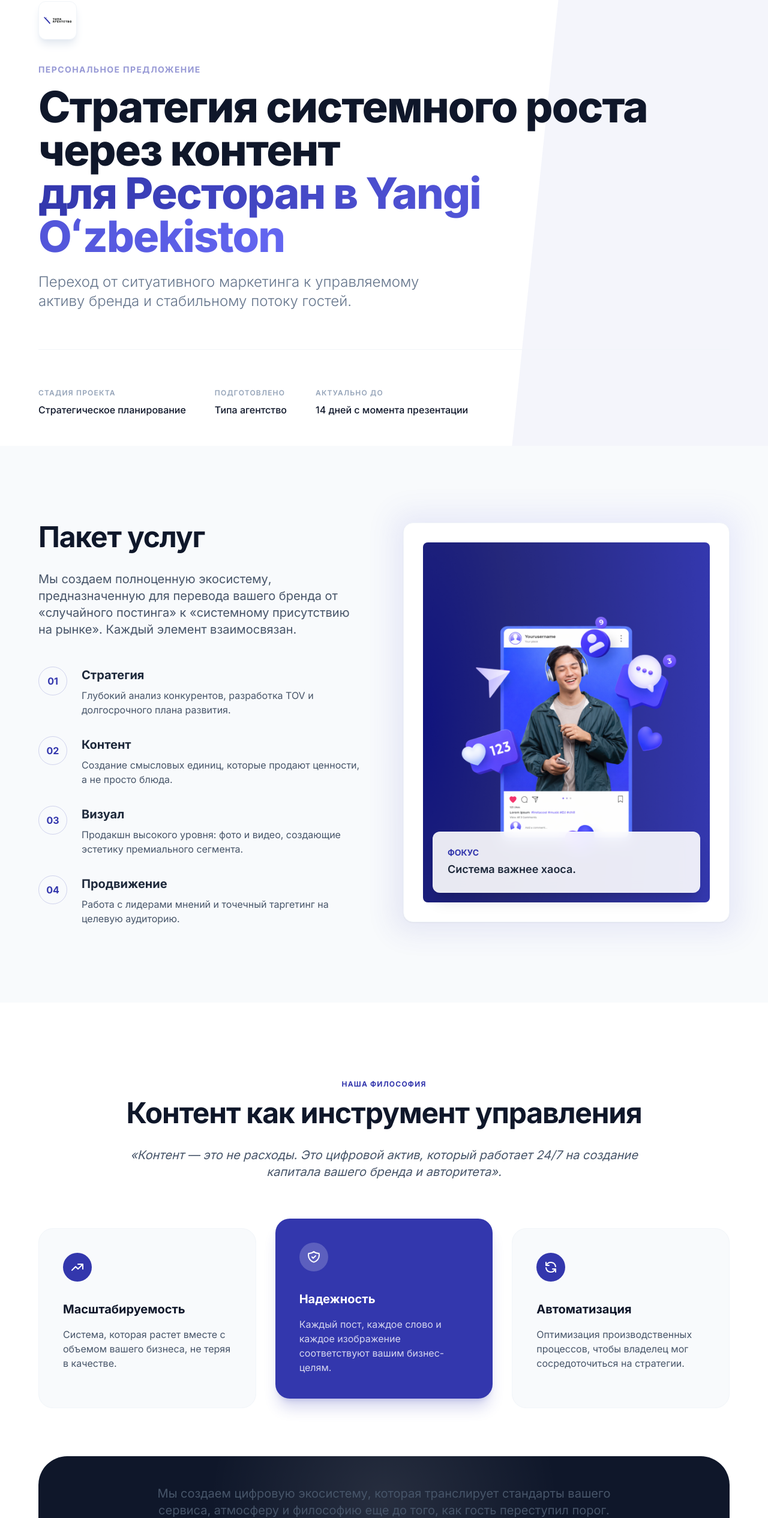
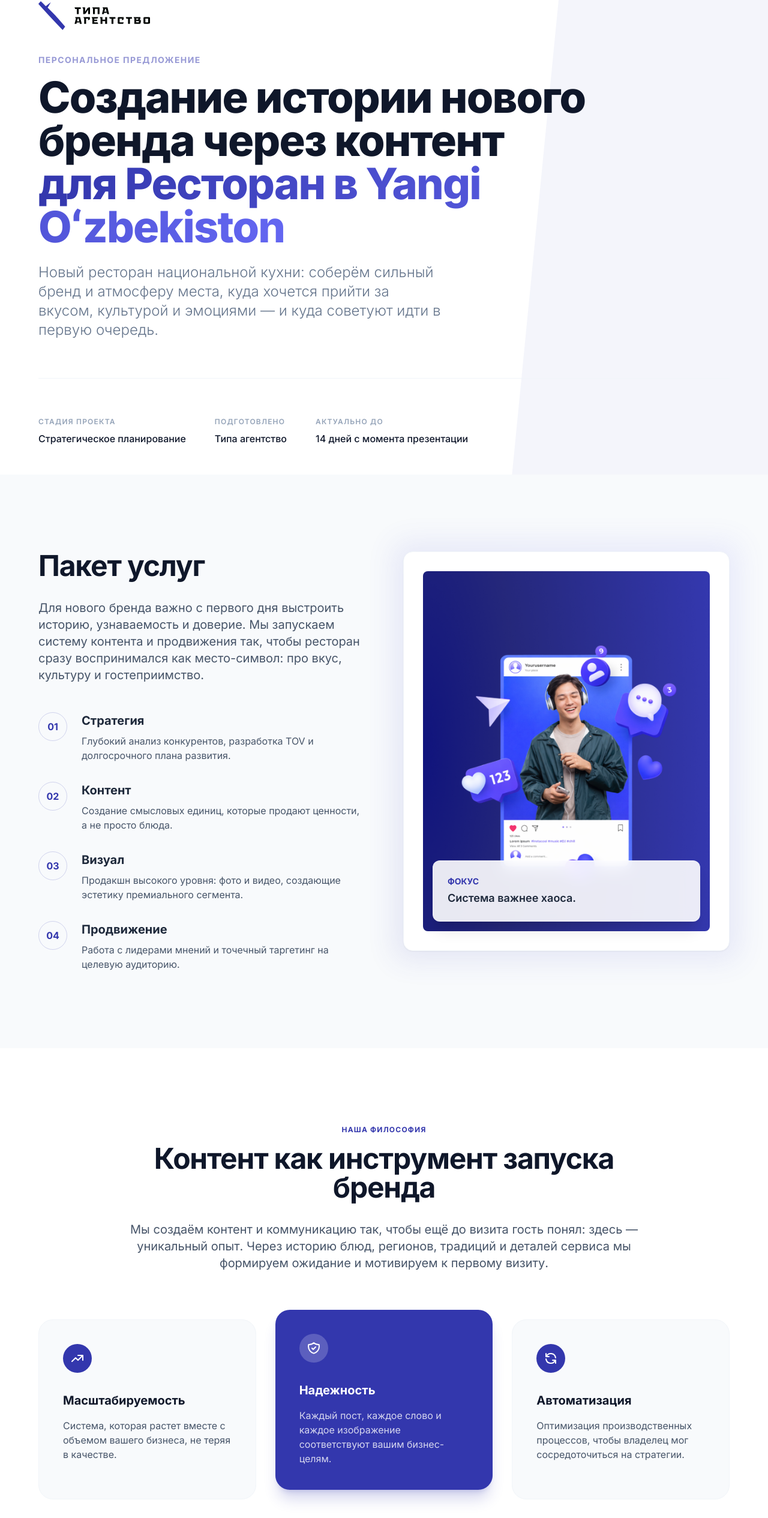
Before and after one commit to Tipo-Agency/kp.tipa.uz, a React (Vite) app: page /yangi-ozbekiston-restaurant in a window 1280 px wide. Shown: the part 78-2608 px from the top of the page at 60% size. Built offline with nearby package versions, Linux system fonts and the light colour scheme.

Commit message:
Update restaurant proposal copy and layout
- Remove boxed logo treatment and enlarge logo usage
- Update Yangi Oʻzbekiston restaurant copy, audience, rubrics, ads
- Adjust pricing layout and deliverables; remove philosophy quote

```diff
--- a/components/ProposalBlocks/GrowthTool.tsx
+++ b/components/ProposalBlocks/GrowthTool.tsx
@@ -15,8 +15,8 @@
         <div className="text-center max-w-4xl mx-auto mb-20">
           <p className="text-[#3337AD] font-bold tracking-widest uppercase mb-4 text-xs">Наша философия</p>
           <Heading2 className="mb-8">{title}</Heading2>
-          <BodyText className="text-slate-500 italic">
-            «Контент — это не расходы. Это цифровой актив, который работает 24/7 на создание капитала вашего бренда и авторитета».
+          <BodyText className="text-slate-600">
+            {description}
           </BodyText>
         </div>
 
@@ -45,13 +45,6 @@
             <p className="text-slate-600">Оптимизация производственных процессов, чтобы владелец мог сосредоточиться на стратегии.</p>
           </div>
         </div>
-
-        <div className="mt-20 p-12 bg-slate-900 rounded-[3rem] text-center text-white relative overflow-hidden">
-           <div className="absolute top-0 left-0 w-full h-full opacity-10 pointer-events-none bg-[radial-gradient(circle_at_center,_var(--tw-gradient-stops))] from-white via-transparent to-transparent"></div>
-           <BodyText className="text-slate-300 max-w-3xl mx-auto relative z-10">
-             {description}
-           </BodyText>
-        </div>
       </Container>
     </Section>
   );
--- a/components/ProposalBlocks/Hero.tsx
+++ b/components/ProposalBlocks/Hero.tsx
@@ -15,13 +15,11 @@
       <div className="absolute top-0 right-0 w-1/3 h-full bg-[#3337AD]/5 clip-path-diagonal hidden md:block" style={{ clipPath: 'polygon(20% 0, 100% 0, 100% 100%, 0% 100%)' }}></div>
       <Container className="relative z-10">
         <div className="mb-12">
-          <div className="w-16 h-16 rounded-xl flex items-center justify-center mb-10 shadow-lg shadow-slate-200 bg-white border border-slate-100 overflow-hidden">
-            <img
-              src="/лого типа агентства.svg"
-              alt="Типа агентство"
-              className="w-full h-full object-contain p-2"
-            />
-          </div>
+          <img
+            src="/лого типа агентства.svg"
+            alt="Типа агентство"
+            className="h-10 md:h-12 w-auto mb-10"
+          />
           <p className="text-[#3337AD] font-bold tracking-widest uppercase mb-4 text-sm animate-pulse">Персональное предложение</p>
           <Heading1 className="mb-6">
             {title} <br />
--- a/components/ProposalBlocks/Positioning.tsx
+++ b/components/ProposalBlocks/Positioning.tsx
@@ -35,9 +35,6 @@
             <BodyText className="text-slate-700 mb-10 leading-relaxed">
               {description}
             </BodyText>
-            <div className="p-8 border-l-2 border-[#3337AD] bg-slate-50 rounded-r-2xl shadow-sm">
-               <p className="text-slate-600 italic text-lg leading-relaxed">"Личность владельца — это гарантия качества, которую невозможно подделать. В этом сегменте люди покупают у людей."</p>
-            </div>
           </div>
 
           <div className="md:w-1/2 w-full flex">
--- a/components/ProposalBlocks/Services.tsx
+++ b/components/ProposalBlocks/Services.tsx
@@ -19,7 +19,7 @@
           <div>
             <Heading2 className="mb-8">Пакет услуг</Heading2>
             <BodyText className="mb-12">
-              Мы создаем полноценную экосистему, предназначенную для перевода вашего бренда от «случайного постинга» к «системному присутствию на рынке». Каждый элемент взаимосвязан.
+              Для нового бренда важно с первого дня выстроить историю, узнаваемость и доверие. Мы запускаем систему контента и продвижения так, чтобы ресторан сразу воспринимался как место-символ: про вкус, культуру и гостеприимство.
             </BodyText>
 
             <div className="space-y-8">
--- a/proposals/yangi-ozbekiston-restaurant.ts
+++ b/proposals/yangi-ozbekiston-restaurant.ts
@@ -3,8 +3,9 @@
 export const yangiOzbekistonRestaurant: ProposalData = {
   clientName: "Ресторан в Yangi Oʻzbekiston",
   hero: {
-    title: "Стратегия системного роста через контент",
-    subtitle: "Переход от ситуативного маркетинга к управляемому активу бренда и стабильному потоку гостей.",
+    title: "Создание истории нового бренда через контент",
+    subtitle:
+      "Новый ресторан национальной кухни: соберём сильный бренд и атмосферу места, куда хочется прийти за вкусом, культурой и эмоциями — и куда советуют идти в первую очередь.",
   },
   services: [
     { title: "Стратегия", description: "Глубокий анализ конкурентов, разработка TOV и долгосрочного плана развития." },
@@ -14,13 +15,21 @@
   ],
   servicesImageUrl: "/proposals/yangi-ozbekiston-restaurant/services/services.png",
   growthTool: {
-    title: "Контент как инструмент управления",
+    title: "Контент как инструмент запуска бренда",
     description:
-      "Мы создаем цифровую экосистему, которая транслирует стандарты вашего сервиса, атмосферу и философию еще до того, как гость переступил порог.",
+      "Мы создаём контент и коммуникацию так, чтобы ещё до визита гость понял: здесь — уникальный опыт. Через историю блюд, регионов, традиций и деталей сервиса мы формируем ожидание и мотивируем к первому визиту.",
   },
   audience: {
-    primary: ["Топ-менеджмент и владельцы бизнеса", "Гастро-энтузиасты", "Организаторы частных событий"],
-    secondary: ["Туристы премиального сегмента", "HR-директора (корпоративные заказы)"],
+    primary: [
+      "Гости и жители Ташкента, которые ищут национальную кухню высокого уровня",
+      "Гости ближайших гостиниц (вокруг — множество отелей в пешей доступности)",
+      "Туристы, которые хотят «попробовать Узбекистан» в одном месте",
+    ],
+    secondary: [
+      "Организаторы мероприятий и семейных ужинов",
+      "Гиды и туроператоры (маршруты «куда вести гостей»)",
+      "Фуд-блогеры и медиа про город/гастрономию",
+    ],
   },
   audienceImageUrl: "/proposals/yangi-ozbekiston-restaurant/audience/audience.png",
   rubricBlockImages: [
@@ -40,8 +49,8 @@
       imageUrl: "https://images.unsplash.com/photo-1551218808-94e220e084d2?auto=format&fit=crop&q=80&w=400",
     },
     {
-      title: "Винная карта",
-      description: "История сортов, культура потребления и идеальные сочетания.",
+      title: "История блюд и регионов",
+      description: "12 регионов — 12 вкусов: происхождение блюд, традиции и культурный контекст.",
       imageUrl: "https://images.unsplash.com/photo-1510812431401-41d2bd2722f3?auto=format&fit=crop&q=80&w=400",
     },
     {
@@ -70,15 +79,15 @@
       imageUrl: "https://images.unsplash.com/photo-1528605248644-14dd04cb11c7?auto=format&fit=crop&q=80&w=400",
     },
     {
-      title: "HR-бренд",
-      description: "Контент о ценности работы в команде и стандартах обучения.",
+      title: "Гостеприимство и сервис",
+      description: "Как мы встречаем гостей: детали заботы, стандарты сервиса и атмосфера зала.",
       imageUrl: "https://images.unsplash.com/photo-1522202176988-66273c2fd55f?auto=format&fit=crop&q=80&w=400",
     },
   ],
   positioning: {
-    title: "Роль владельца в центре бренда",
+    title: "Узбекистан в одном месте: 12 регионов — один ресторан",
     description:
-      "В премиальном сегменте доверие строится на личности. Мы интегрируем роль владельца как гаранта качества и идеолога, создавая мощный личный бренд, который притягивает нужную аудиторию.",
+      "Позиционируем ресторан как гастрономическую точку притяжения в новом сердце Ташкента: национальная кухня, собранная из 12 регионов страны. Это место, куда ведут гостей города и куда приезжают туристы со всего мира, чтобы за один вечер «попробовать Узбекистан».",
     images: [
       "/proposals/yangi-ozbekiston-restaurant/positioning/positioning-1.jpg",
       "/proposals/yangi-ozbekiston-restaurant/positioning/positioning-2.jpg",
@@ -103,7 +112,8 @@
   ads: [
     {
       title: "Таргетированная реклама",
-      description: "Точечный охват аудитории в радиусе 5км и по интересам (бизнес, яхты, гольф).",
+      description:
+        "Точечный охват аудитории вокруг локации (радиус 5–7 км), гостей ближайших гостиниц и туристических точек. Интересы: путешествия, гастрономия, узбекская культура, семейный отдых, мероприятия.",
     },
     { title: "Аналитика", description: "Еженедельный мониторинг воронки: от охвата до бронирования столика." },
     { title: "Influence-маркетинг", description: "Работа с лидерами мнений, которые разделяют эстетику вашего бренда." },
@@ -114,10 +124,10 @@
     period: "месяц",
     team: ["Менеджер проекта (SMM-стратег)", "Видеограф / Мобилограф", "Дизайнер (графика и сторис)", "Таргетолог", "Комьюнити-менеджер"],
     deliverables: [
-      { label: "Съемки в месяц", value: "4 выезда" },
-      { label: "Reels / Видео", value: "12-15 роликов" },
-      { label: "Посты в ленту", value: "12-15 шт" },
-      { label: "Stories", value: "ежедневно (5-8 шт)" },
+      { label: "Съемки в месяц", value: "3 выезда" },
+      { label: "Reels / Видео", value: "8 роликов" },
+      { label: "Посты в ленту", value: "4 статичных" },
+      { label: "Stories", value: "2–4 в день" },
       { label: "Дизайн-сетка", value: "уникальный стиль" },
     ],
   },
```
Also changed, not shown: components/ProposalBlocks/Pricing.tsx (+24 -17 lines), pages/HomePage.tsx (+5 -7 lines), pages/ProposalPage.tsx (+5 -7 lines).
